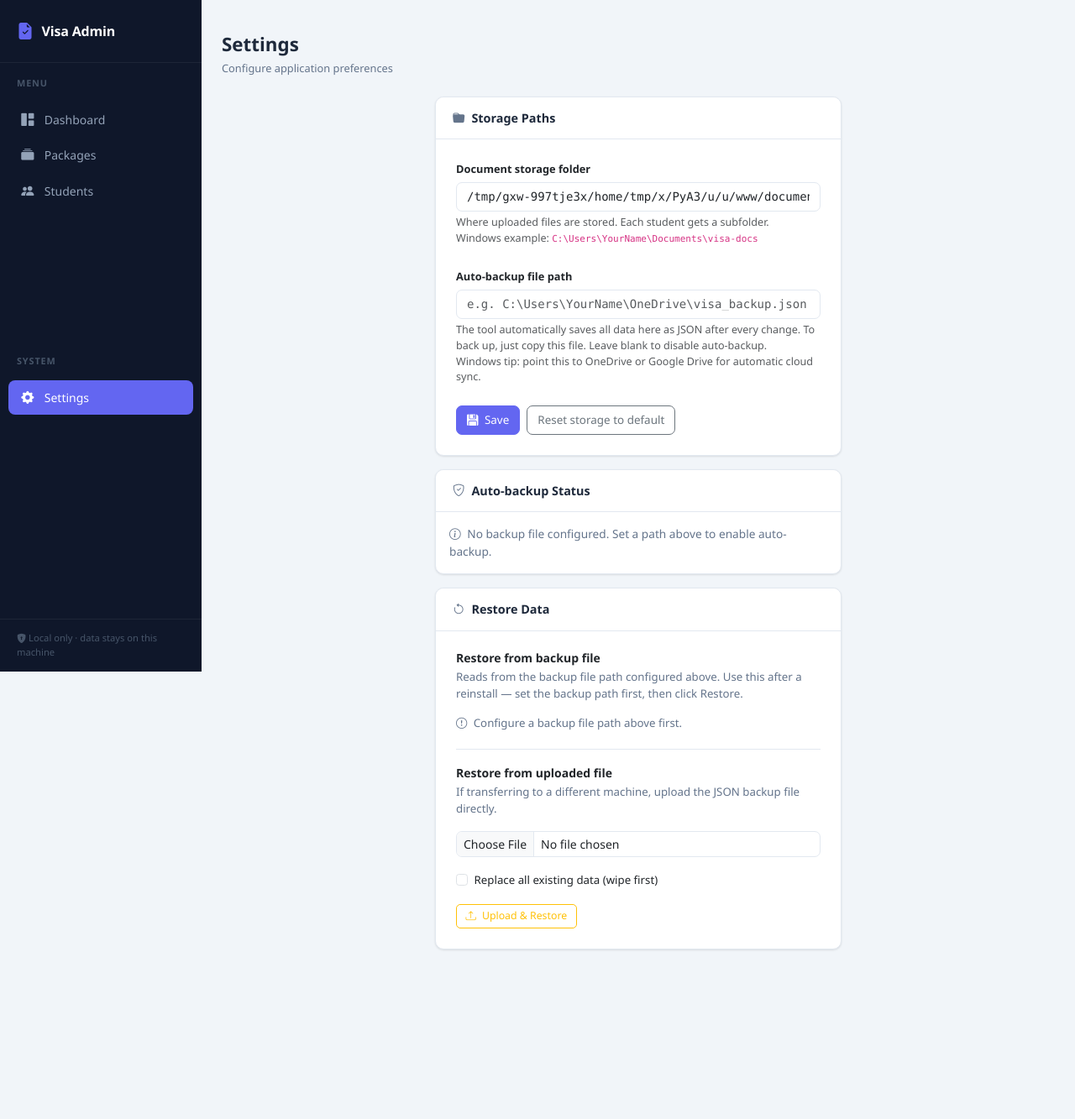
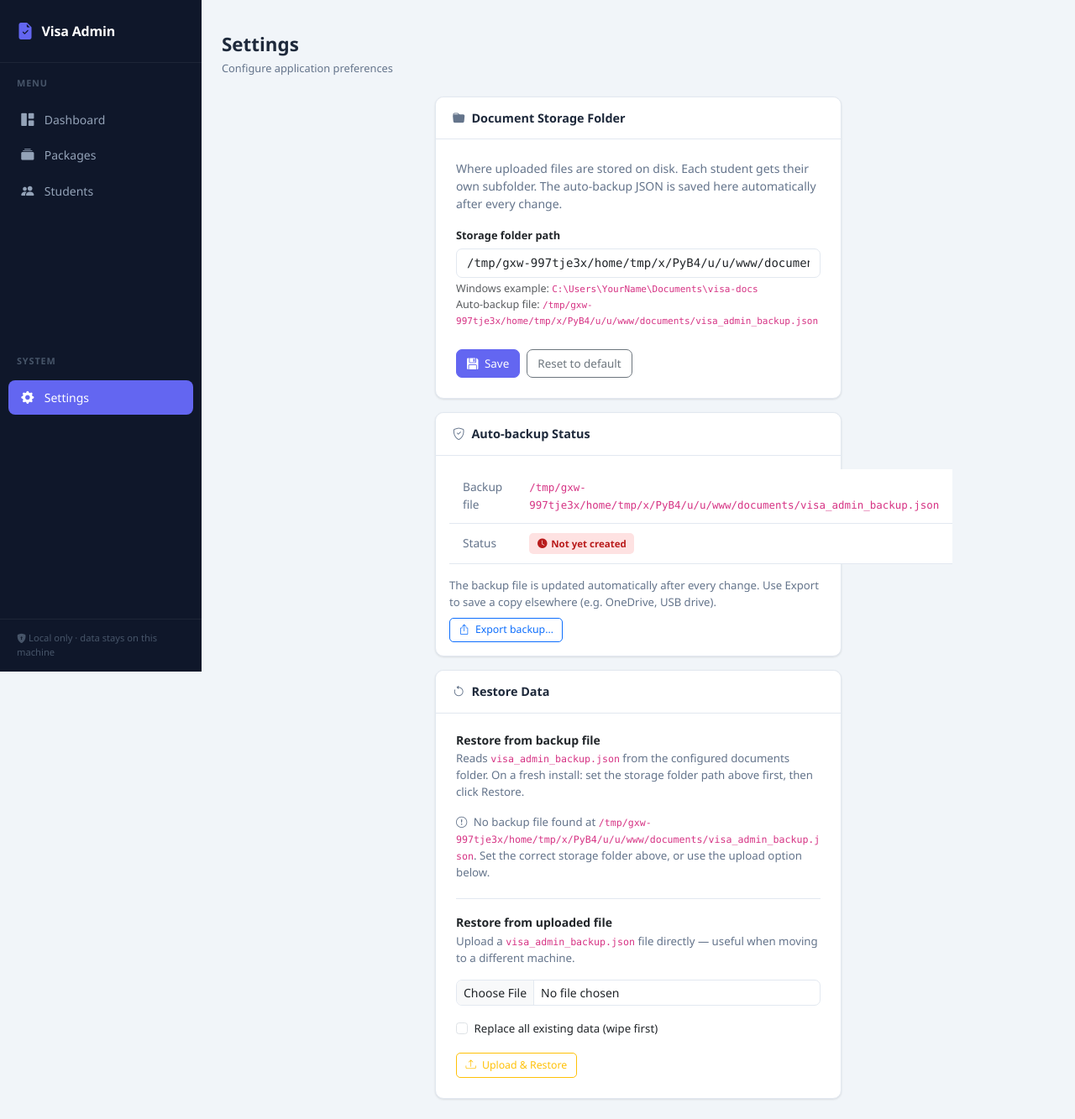
Before and after one commit to cyril-zx-chen/visa-admin, a Flask app: page /settings/ in a window 1280 px wide. Shown: the whole page at 84% size. Before the commit the page ends 1132 px from the top, so only its background shows below. Run offline with Flask 3, Linux system fonts and the light colour scheme; tables that the repository leaves empty hold one stand-in row (values such as "Sample post"); some libraries are stand-ins or nearby versions.

Commit message:
Simplify backup: auto-save to documents folder, export modal for custom path
Auto-backup always writes to {documents_dir}/visa_admin_backup.json —
no separate path setting required. Export button opens a modal pre-filled
with that path; user can change it to copy the backup anywhere (OneDrive,
USB, Desktop). Restore reads from the same default path automatically.

Co-Authored-By: Claude Sonnet 4.6 <noreply@anthropic.com>

```diff
--- a/routes/settings.py
+++ b/routes/settings.py
@@ -10,7 +10,7 @@ settings_bp = Blueprint("settings", __name__, url_prefix="/settings")
 
 @settings_bp.route("/", methods=["GET"])
 def settings_page():
-    docs_dir   = models.get_setting("documents_dir", str(config.DOCUMENTS_DIR))
+    docs_dir    = models.get_setting("documents_dir", str(config.DOCUMENTS_DIR))
     backup_info = utils.backup_file_info()
     return render_template(
         "settings.html",
@@ -22,29 +22,27 @@ def settings_page():
 
 @settings_bp.route("/", methods=["POST"])
 def save_settings():
-    docs_dir    = request.form.get("documents_dir", "").strip() or str(config.DOCUMENTS_DIR)
-    backup_path = request.form.get("backup_path", "").strip()
-
+    docs_dir = request.form.get("documents_dir", "").strip() or str(config.DOCUMENTS_DIR)
     try:
         p = Path(docs_dir)
         p.mkdir(parents=True, exist_ok=True)
         models.set_setting("documents_dir", str(p.resolve()))
+        flash("Settings saved.", "success")
     except Exception as e:
         flash(f"Invalid storage path: {e}", "danger")
-        return redirect(url_for("settings.settings_page"))
+    return redirect(url_for("settings.settings_page"))
 
-    if backup_path:
-        models.set_setting("backup_path", backup_path)
-        # write immediately so the file exists right away
-        try:
-            utils.write_auto_backup()
-            flash("Settings saved. Auto-backup file created.", "success")
-        except Exception as e:
-            flash(f"Settings saved but backup write failed: {e}", "warning")
-    else:
-        models.set_setting("backup_path", "")
-        flash("Settings saved.", "success")
 
+@settings_bp.route("/export-to-path", methods=["POST"])
+def export_to_path():
+    dest = request.form.get("export_path", "").strip()
+    if not dest:
+        dest = str(utils.default_backup_path())
+    try:
+        utils.write_backup_to(dest)
+        flash(f"Backup exported to: {dest}", "success")
+    except Exception as e:
+        flash(f"Export failed: {e}", "danger")
     return redirect(url_for("settings.settings_page"))
 
 
@@ -53,7 +51,7 @@ def restore_from_path():
     replace = request.form.get("replace_existing") == "1"
     data = utils.read_backup_file()
     if data is None:
-        flash("Backup file not found at the configured path.", "danger")
+        flash(f"Backup file not found at: {utils.default_backup_path()}", "danger")
         return redirect(url_for("settings.settings_page"))
     try:
         result = models.import_all_data(data, replace=replace)
--- a/templates/settings.html
+++ b/templates/settings.html
@@ -12,46 +12,35 @@
 <div class="row justify-content-center">
   <div class="col-lg-6">
 
-    <!-- Storage paths -->
+    <!-- Storage path -->
     <div class="card">
       <div class="card-header">
         <span class="card-header-title">
-          <i class="bi bi-folder-fill me-2 text-muted"></i>Storage Paths
+          <i class="bi bi-folder-fill me-2 text-muted"></i>Document Storage Folder
         </span>
       </div>
       <div class="card-body p-4">
+        <p class="text-muted mb-3" style="font-size:.875rem">
+          Where uploaded files are stored on disk. Each student gets their own subfolder.
+          The auto-backup JSON is saved here automatically after every change.
+        </p>
         <form method="POST" action="{{ url_for('settings.save_settings') }}">
-
           <div class="mb-4">
-            <label for="documents_dir" class="form-label">Document storage folder</label>
+            <label for="documents_dir" class="form-label">Storage folder path</label>
             <input type="text" class="form-control font-mono" id="documents_dir"
                    name="documents_dir" value="{{ docs_dir }}">
             <div class="form-text mt-1">
-              Where uploaded files are stored. Each student gets a subfolder.<br>
-              Windows example: <code>C:\Users\YourName\Documents\visa-docs</code>
+              Windows example: <code>C:\Users\YourName\Documents\visa-docs</code><br>
+              Auto-backup file: <code>{{ backup_info.path }}</code>
             </div>
           </div>
-
-          <div class="mb-4">
-            <label for="backup_path" class="form-label">Auto-backup file path</label>
-            <input type="text" class="form-control font-mono" id="backup_path"
-                   name="backup_path"
-                   value="{{ backup_info.path or '' }}"
-                   placeholder="e.g. C:\Users\YourName\OneDrive\visa_backup.json">
-            <div class="form-text mt-1">
-              The tool automatically saves all data here as JSON after every change.
-              To back up, just copy this file. Leave blank to disable auto-backup.<br>
-              Windows tip: point this to OneDrive or Google Drive for automatic cloud sync.
-            </div>
-          </div>
-
           <div class="d-flex gap-2">
             <button type="submit" class="btn btn-primary">
               <i class="bi bi-floppy-fill me-1"></i> Save
             </button>
             <button type="button" class="btn btn-outline-secondary"
                     onclick="document.getElementById('documents_dir').value='{{ default_dir }}'">
-              Reset storage to default
+              Reset to default
             </button>
           </div>
         </form>
@@ -66,35 +55,38 @@
         </span>
       </div>
       <div class="card-body p-3">
-        {% if backup_info.configured %}
         <table class="table table-sm mb-0" style="font-size:.855rem">
           <tr>
             <td class="text-muted" style="width:40%">Backup file</td>
             <td><code style="font-size:.78rem">{{ backup_info.path }}</code></td>
           </tr>
           <tr>
-              <td class="text-muted">File exists</td>
+            <td class="text-muted">Status</td>
             <td>
               {% if backup_info.exists %}
-                  <span class="status-badge-received"><i class="bi bi-check-circle-fill"></i> Yes</span>
+                <span class="status-badge-received"><i class="bi bi-check-circle-fill"></i> File exists</span>
               {% else %}
-                  <span class="status-badge-pending"><i class="bi bi-x-circle-fill"></i> Not yet created</span>
+                <span class="status-badge-pending"><i class="bi bi-clock-fill"></i> Not yet created</span>
               {% endif %}
             </td>
           </tr>
           {% if backup_info.exported_at %}
             <tr>
               <td class="text-muted">Last backup</td>
-                <td style="font-size:.82rem">{{ backup_info.exported_at[:19].replace('T', ' ') }} UTC</td>
+              <td style="font-size:.82rem">{{ backup_info.exported_at[:19].replace('T',' ') }} UTC</td>
             </tr>
           {% endif %}
         </table>
-        {% else %}
-          <p class="text-muted mb-0" style="font-size:.855rem">
-            <i class="bi bi-info-circle me-1"></i>
-            No backup file configured. Set a path above to enable auto-backup.
+        <div class="mt-3">
+          <p class="text-muted mb-2" style="font-size:.82rem">
+            The backup file is updated automatically after every change.
+            Use Export to save a copy elsewhere (e.g. OneDrive, USB drive).
           </p>
-        {% endif %}
+          <button class="btn btn-outline-primary btn-sm"
+                  data-bs-toggle="modal" data-bs-target="#exportModal">
+            <i class="bi bi-box-arrow-up me-1"></i> Export backup…
+          </button>
+        </div>
       </div>
     </div>
 
@@ -107,15 +99,12 @@
       </div>
       <div class="card-body p-4">
 
-        <!-- Restore from configured path -->
-        <h6 class="fw-semibold mb-1" style="font-size:.875rem">
-          Restore from backup file
-        </h6>
+        <h6 class="fw-semibold mb-1" style="font-size:.875rem">Restore from backup file</h6>
         <p class="text-muted mb-3" style="font-size:.83rem">
-          Reads from the backup file path configured above.
-          Use this after a reinstall — set the backup path first, then click Restore.
+          Reads <code>visa_admin_backup.json</code> from the configured documents folder.
+          On a fresh install: set the storage folder path above first, then click Restore.
         </p>
-        {% if backup_info.configured and backup_info.exists %}
+        {% if backup_info.exists %}
           <form method="POST" action="{{ url_for('settings.restore_from_path') }}" class="mb-1">
             <div class="form-check mb-3">
               <input class="form-check-input" type="checkbox" name="replace_existing"
@@ -132,22 +121,16 @@
         {% else %}
           <p class="text-muted" style="font-size:.83rem">
             <i class="bi bi-exclamation-circle me-1"></i>
-            {% if not backup_info.configured %}
-              Configure a backup file path above first.
-            {% else %}
-              Backup file does not exist at the configured path yet.
-            {% endif %}
+            No backup file found at <code>{{ backup_info.path }}</code>. Set the correct
+            storage folder above, or use the upload option below.
           </p>
         {% endif %}
 
         <div class="divider"></div>
 
-        <!-- Restore from upload (cross-machine fallback) -->
-        <h6 class="fw-semibold mb-1" style="font-size:.875rem">
-          Restore from uploaded file
-        </h6>
+        <h6 class="fw-semibold mb-1" style="font-size:.875rem">Restore from uploaded file</h6>
         <p class="text-muted mb-3" style="font-size:.83rem">
-          If transferring to a different machine, upload the JSON backup file directly.
+          Upload a <code>visa_admin_backup.json</code> file directly — useful when moving to a different machine.
         </p>
         <form method="POST" action="{{ url_for('settings.restore_from_upload') }}"
               enctype="multipart/form-data">
@@ -173,4 +156,34 @@
 
   </div>
 </div>
+
+<!-- Export modal -->
+<div class="modal fade" id="exportModal" tabindex="-1">
+  <div class="modal-dialog">
+    <div class="modal-content">
+      <div class="modal-header">
+        <h5 class="modal-title"><i class="bi bi-box-arrow-up me-2"></i>Export Backup</h5>
+        <button type="button" class="btn-close" data-bs-dismiss="modal"></button>
+      </div>
+      <form method="POST" action="{{ url_for('settings.export_to_path') }}">
+        <div class="modal-body">
+          <p class="text-muted mb-3" style="font-size:.875rem">
+            The backup will be written to the path below. Change it to save a copy
+            anywhere you like (e.g. OneDrive, a USB drive, your Desktop).
+          </p>
+          <label for="export_path" class="form-label">Save to</label>
+          <input type="text" class="form-control font-mono" id="export_path"
+                 name="export_path" value="{{ backup_info.path }}">
+          <div class="form-text mt-1">Leave unchanged to overwrite the existing auto-backup.</div>
+        </div>
+        <div class="modal-footer">
+          <button type="button" class="btn btn-outline-secondary btn-sm" data-bs-dismiss="modal">Cancel</button>
+          <button type="submit" class="btn btn-primary btn-sm">
+            <i class="bi bi-download me-1"></i> Export
+          </button>
+        </div>
+      </form>
+    </div>
+  </div>
+</div>
 {% endblock %}
```
Also changed, not shown: utils.py (+22 -23 lines). Lines whose indentation alone changed are shown as unchanged.
